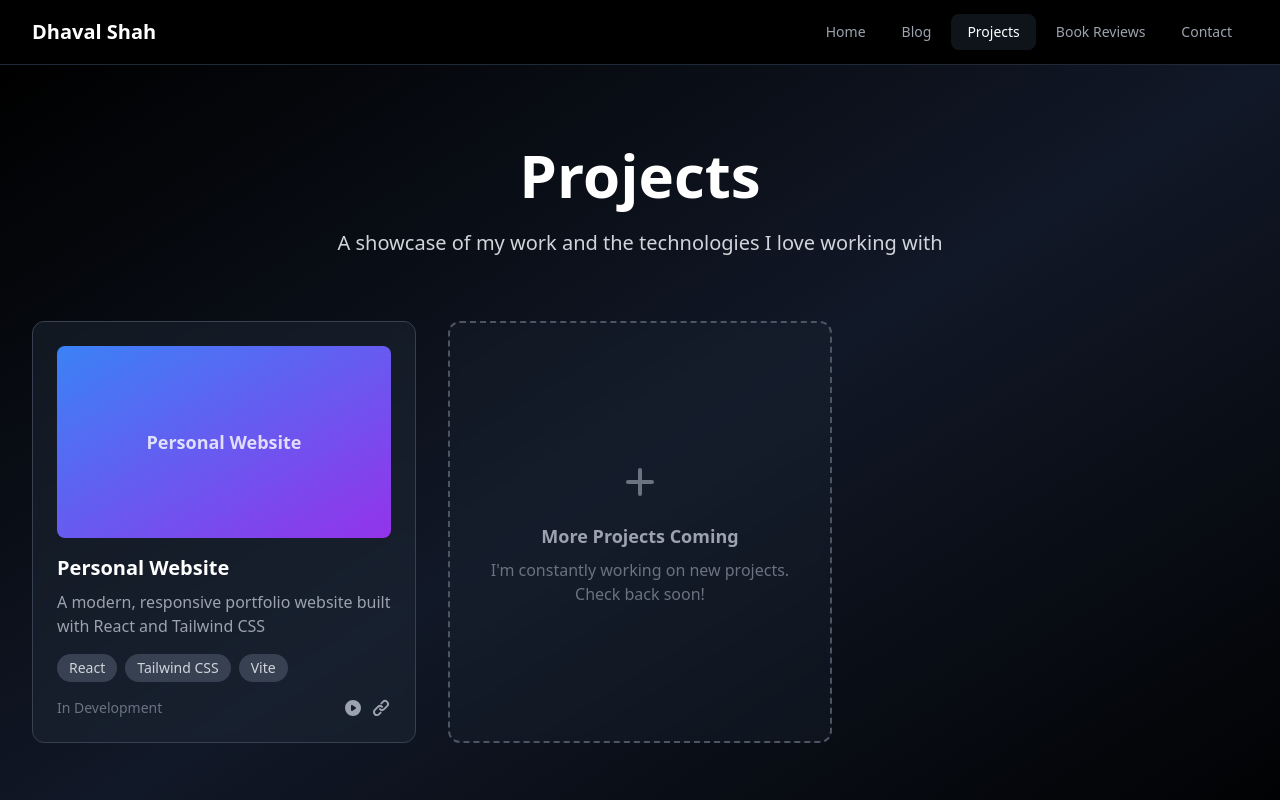
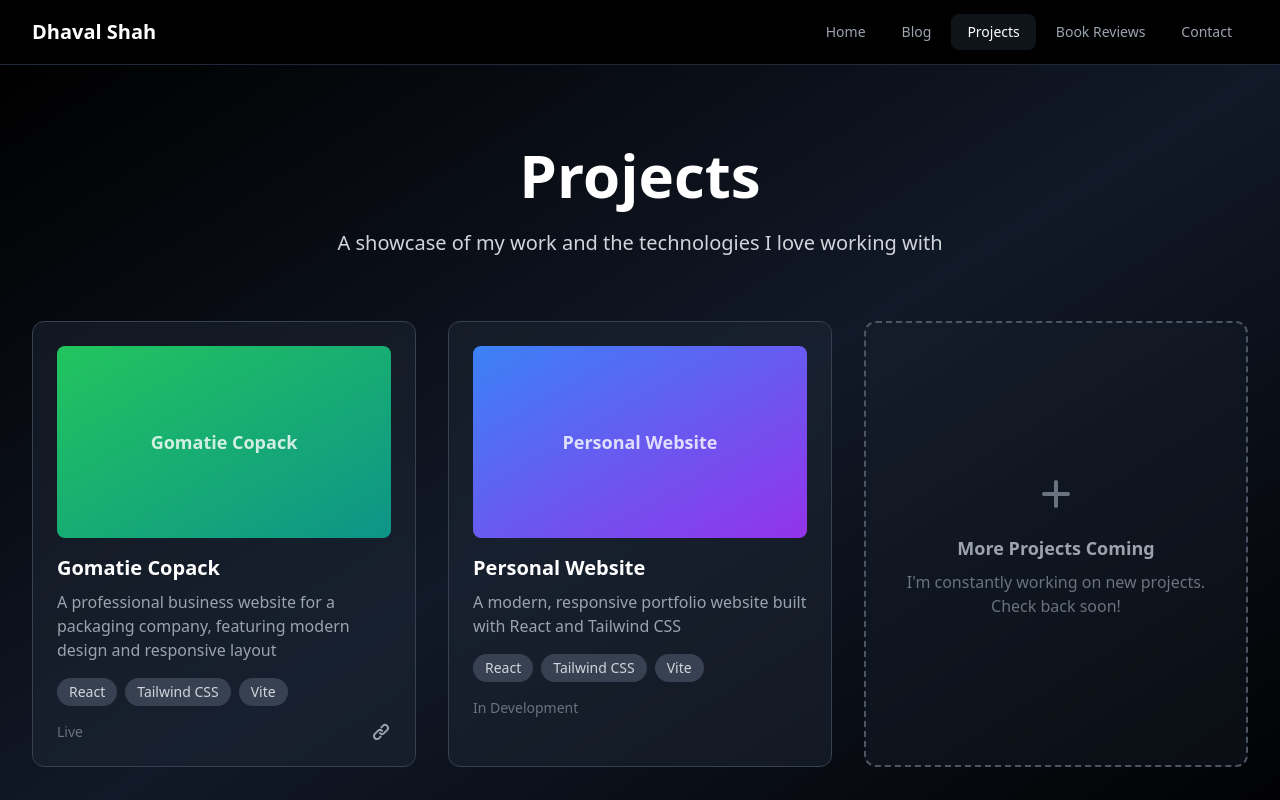
Before and after one commit to sdhaval97/personal-website, a React (Vite) app: page /projects in a window 1280 px wide. Shown: the top 800 px of the page. Built offline with nearby package versions, Linux system fonts and the light colour scheme.

Commit message:
added gomati ecopack website to projects section

```diff
--- a/src/pages/Projects.jsx
+++ b/src/pages/Projects.jsx
@@ -2,6 +2,14 @@ import React from 'react'
 
 const Projects = () => {
   const projects = [
+    {
+      title: "Gomatie Copack",
+      description: "A professional business website for a packaging company, featuring modern design and responsive layout",
+      tech: ["React", "Tailwind CSS", "Vite"],
+      status: "Live",
+      bgColor: "from-green-500 to-teal-600",
+      link: "https://www.gomatiecopack.com/"
+    },
     {
       title: "Personal Website",
       description: "A modern, responsive portfolio website built with React and Tailwind CSS",
@@ -52,18 +60,18 @@ const Projects = () => {
 
               <div className="flex justify-between items-center">
                 <span className="text-sm text-gray-500">{project.status}</span>
-                <div className="flex gap-2">
-                  <button className="text-gray-400 hover:text-white transition-colors duration-200">
-                    <svg className="w-5 h-5" fill="currentColor" viewBox="0 0 20 20">
-                      <path fillRule="evenodd" d="M10 18a8 8 0 100-16 8 8 0 000 16zM9.555 7.168A1 1 0 008 8v4a1 1 0 001.555.832l3-2a1 1 0 000-1.664l-3-2z" clipRule="evenodd" />
-                    </svg>
-                  </button>
-                  <button className="text-gray-400 hover:text-white transition-colors duration-200">
+                {project.link && (
+                  <a
+                    href={project.link}
+                    target="_blank"
+                    rel="noopener noreferrer"
+                    className="text-gray-400 hover:text-white transition-colors duration-200"
+                  >
                     <svg className="w-5 h-5" fill="currentColor" viewBox="0 0 20 20">
                       <path fillRule="evenodd" d="M12.586 4.586a2 2 0 112.828 2.828l-3 3a2 2 0 01-2.828 0 1 1 0 00-1.414 1.414 4 4 0 005.656 0l3-3a4 4 0 00-5.656-5.656l-1.5 1.5a1 1 0 101.414 1.414l1.5-1.5zm-5 5a2 2 0 012.828 0 1 1 0 101.414-1.414 4 4 0 00-5.656 0l-3 3a4 4 0 105.656 5.656l1.5-1.5a1 1 0 10-1.414-1.414l-1.5 1.5a2 2 0 11-2.828-2.828l3-3z" clipRule="evenodd" />
                     </svg>
-                  </button>
-                </div>
+                  </a>
+                )}
               </div>
             </div>
           ))}
```
